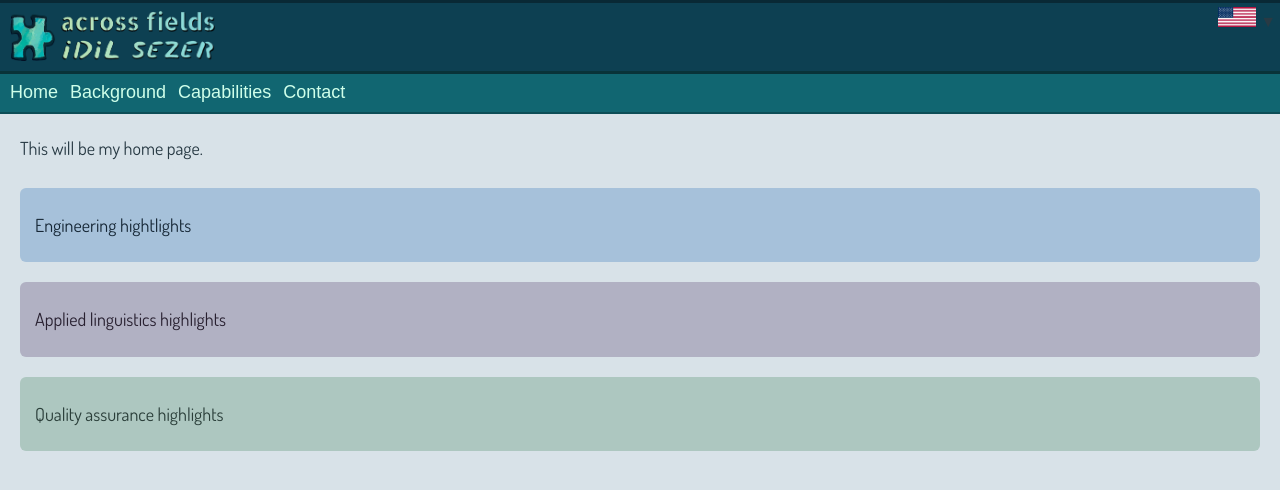
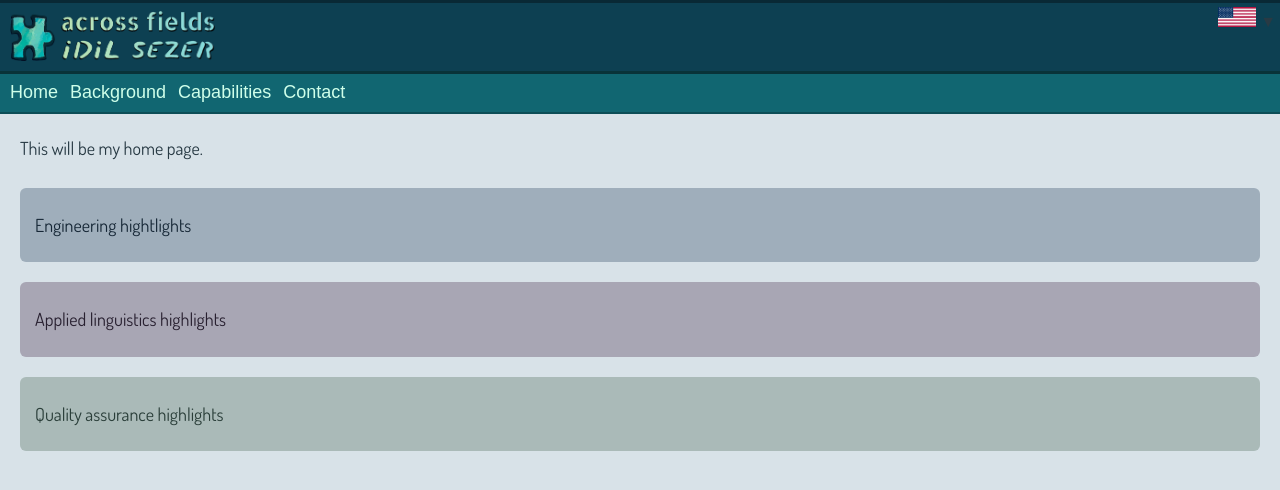
Before and after one commit to acrossfields/idilsezer, a Jekyll site: the page built from en/index.md, in a window 1280 px wide. Shown: the top 490 px of the page. Built offline with Jekyll 4.4.1, drawn with Linux system fonts in a browser that asks for light colours; some web fonts are replaced.

Commit message:
Update style.scss

```diff
--- a/assets/css/style.scss
+++ b/assets/css/style.scss
@@ -88,7 +88,7 @@ body a:hover {
   margin: 20px;
   padding: 8px 15px;
   color: #162736;
-  background-color: #a6c1da;
+  background-color: #9faebb;
   border-radius: 6px;
 }
 
@@ -96,7 +96,7 @@ body a:hover {
   margin: 20px;
   padding: 8px 15px;
   color: #282030;
-  background-color: #b1b1c3;
+  background-color: #a8a6b4;
   border-radius: 6px;
 }
 
@@ -104,6 +104,6 @@ body a:hover {
   margin: 20px;
   padding: 8px 15px;
   color: #2a3e39;
-  background-color: #adc7c0;
+  background-color: #aabab8;
   border-radius: 6px;
 }
```
